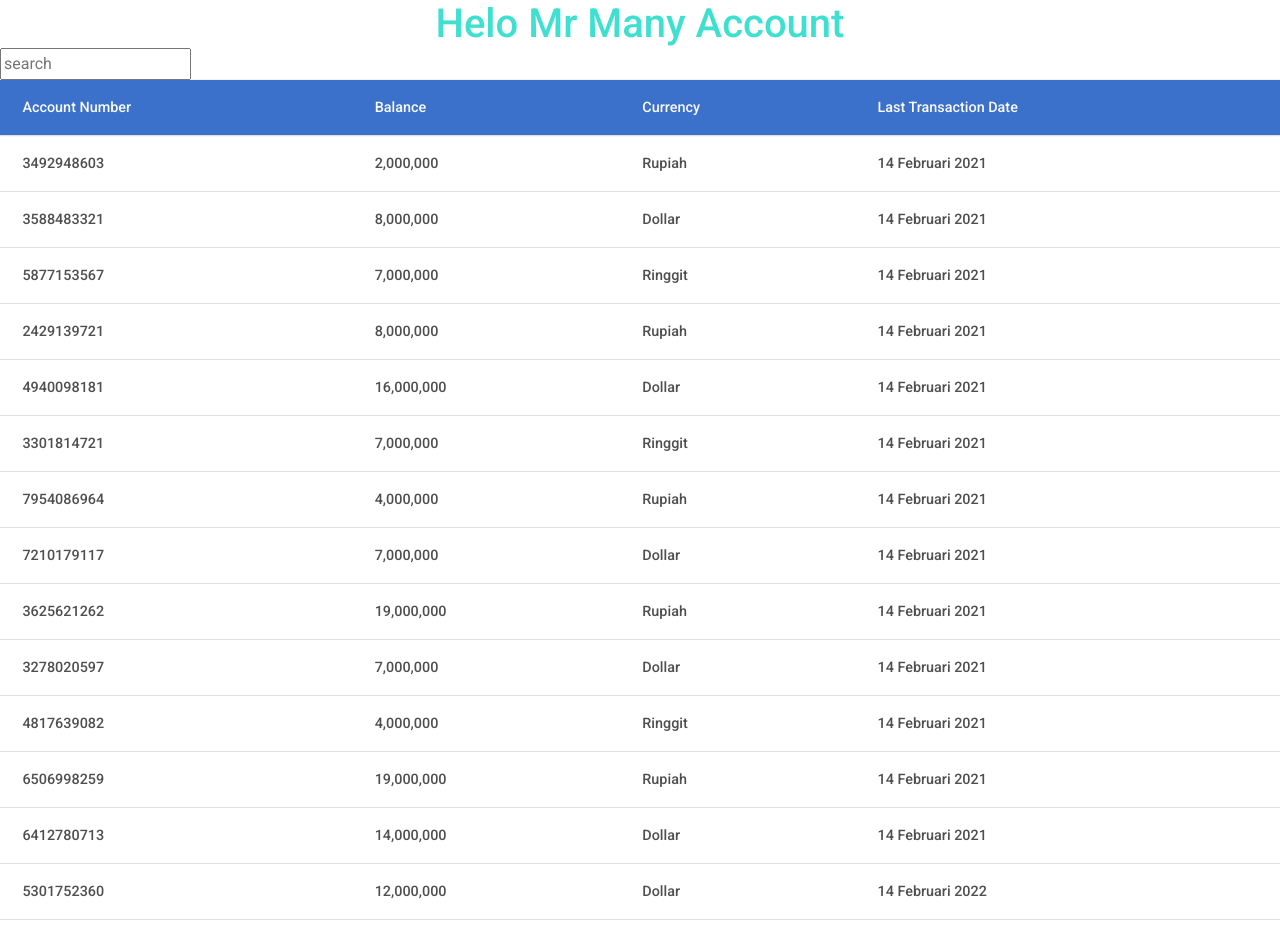
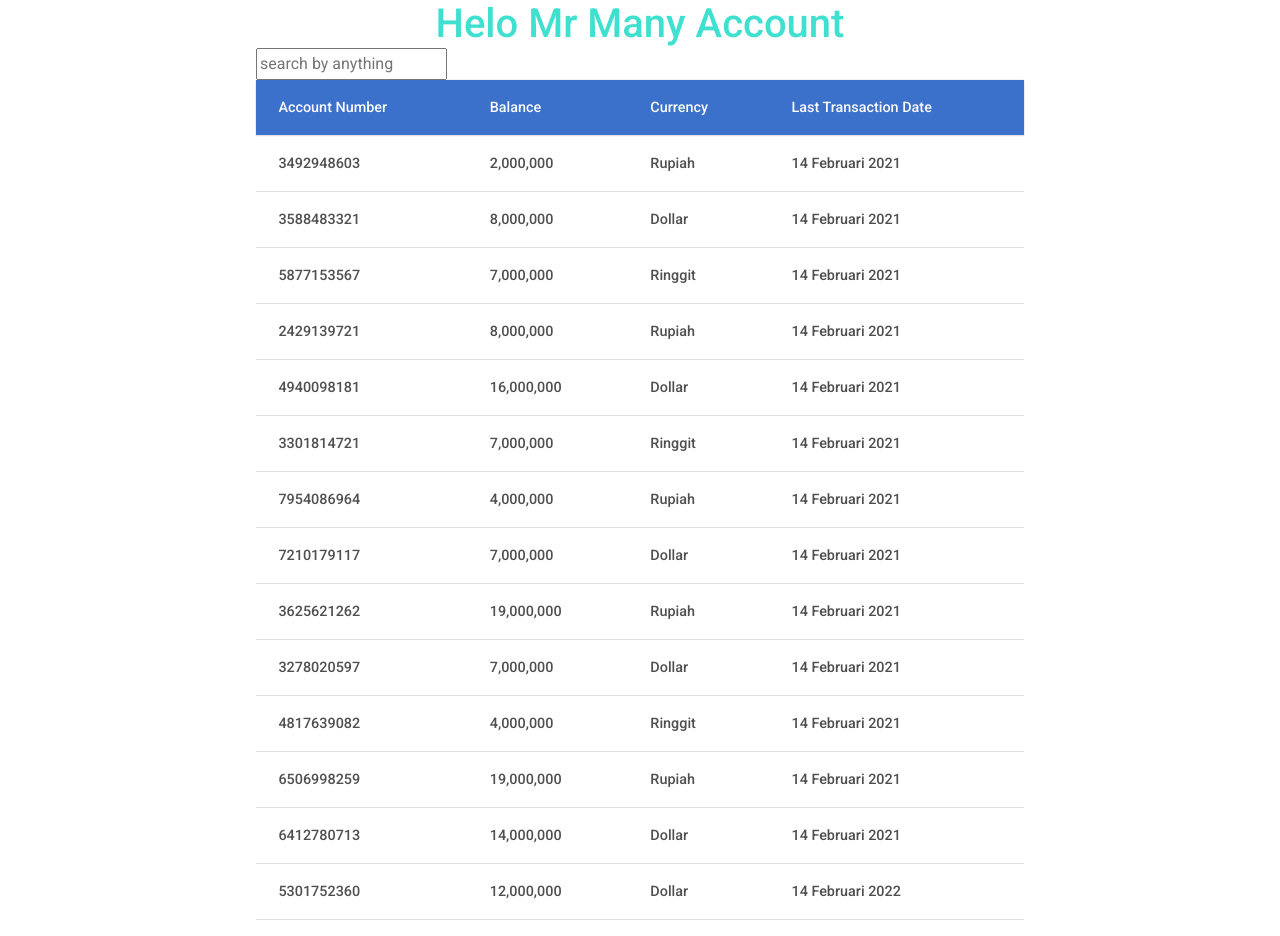
Before and after one commit to andreyudi10/bankMultipleAccounts, a React (Create React App) app: page / in a window 1280 px wide. Built offline with nearby package versions, Linux system fonts and the light colour scheme.

Commit message:
a bit of styling

```diff
--- a/src/pages/DetailBank.js
+++ b/src/pages/DetailBank.js
@@ -9,7 +9,7 @@ import styles from './DetailBank.module.css'
 function DetailBank(props) {
     const {id} = useParams()
     const [data,setData] = useState(dataLihat.data)
-    const hasil = data.filter((aray)=>aray.accountNumber==id)
+    const hasil = data.filter((aray)=>aray.accountNumber.toString()===id)
     const [currency,setCurrency] = useState(hasil[0].currency)
 
     const ulang =hasil[0].details.map((value,key)=>
@@ -26,7 +26,7 @@ function DetailBank(props) {
     //     console.log(data)
     // ,[])
     return(
-        <div>
+        <div className={styles.area}>
             <h1 className={styles.title}>
                 Detail Bank
             </h1>
--- a/src/pages/DetailBank.module.css
+++ b/src/pages/DetailBank.module.css
@@ -8,3 +8,8 @@
     text-align: center;
     display: inline;
 }
+
+.area{
+    margin:0 auto;
+    width: 60%;
+}
--- a/src/pages/Home.js
+++ b/src/pages/Home.js
@@ -69,11 +69,11 @@ function Home(props) {
         </tr>
     ))
     return(
-        <div>
+        <div className={styles.area}>
             <h1 className={styles.title}>
                 Helo Mr Many Account
             </h1>
-            <input type="text" value={search} onChange={handleChange} placeholder="search"></input>
+            <input type="text" value={search} onChange={handleChange} placeholder="search by anything"></input>
             <MDBTable hover>
                 <MDBTableHead className="bg-primary shadow-1-strong text-light">
                     <tr>
--- a/src/pages/Home.module.css
+++ b/src/pages/Home.module.css
@@ -3,3 +3,8 @@
     color:turquoise;
     text-align: center;
 }
+
+.area{
+    width: 60%;
+    margin: 0 auto
+}
```
Also changed, not shown: 1 other file (tests, documents, lock files or other folders).
